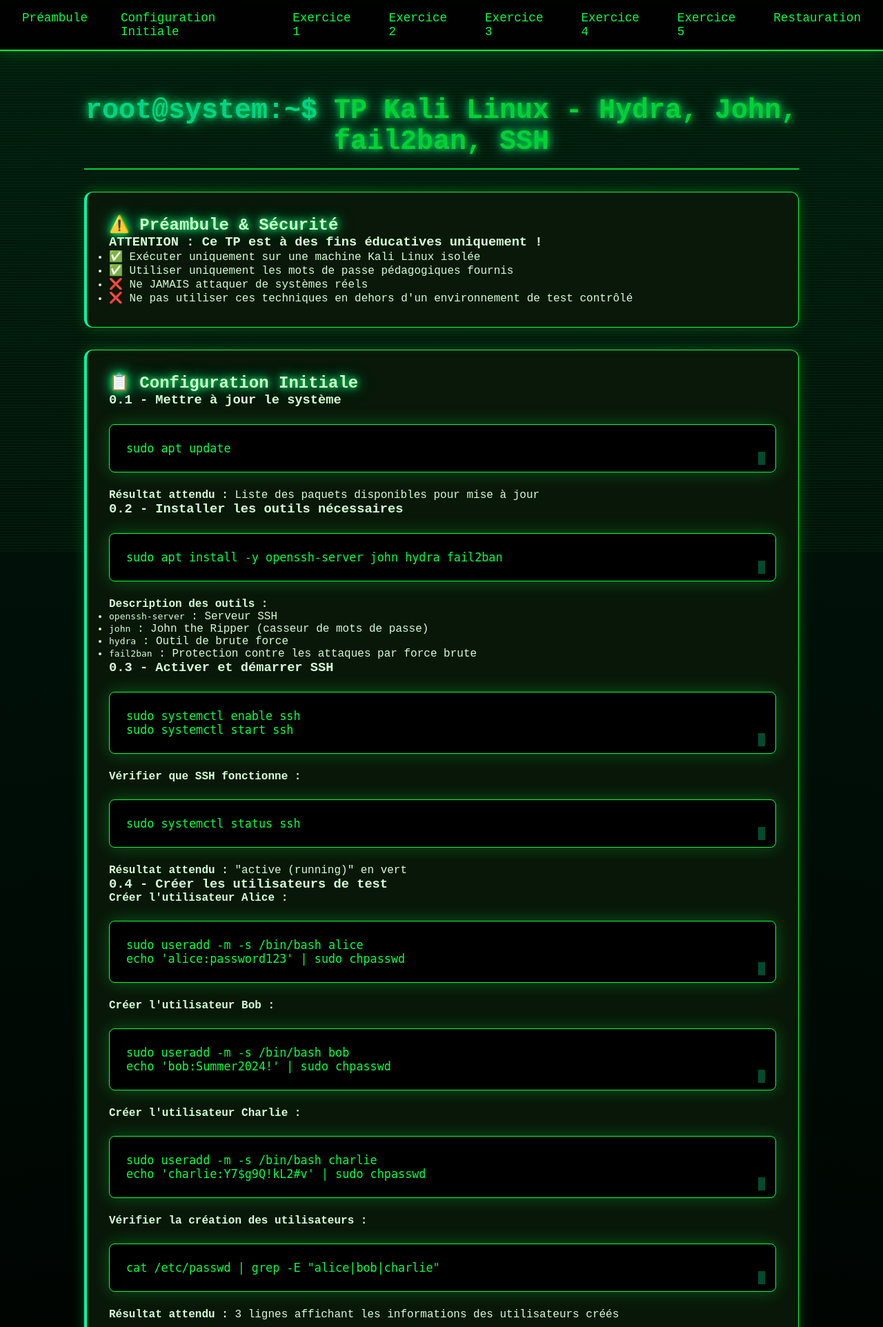
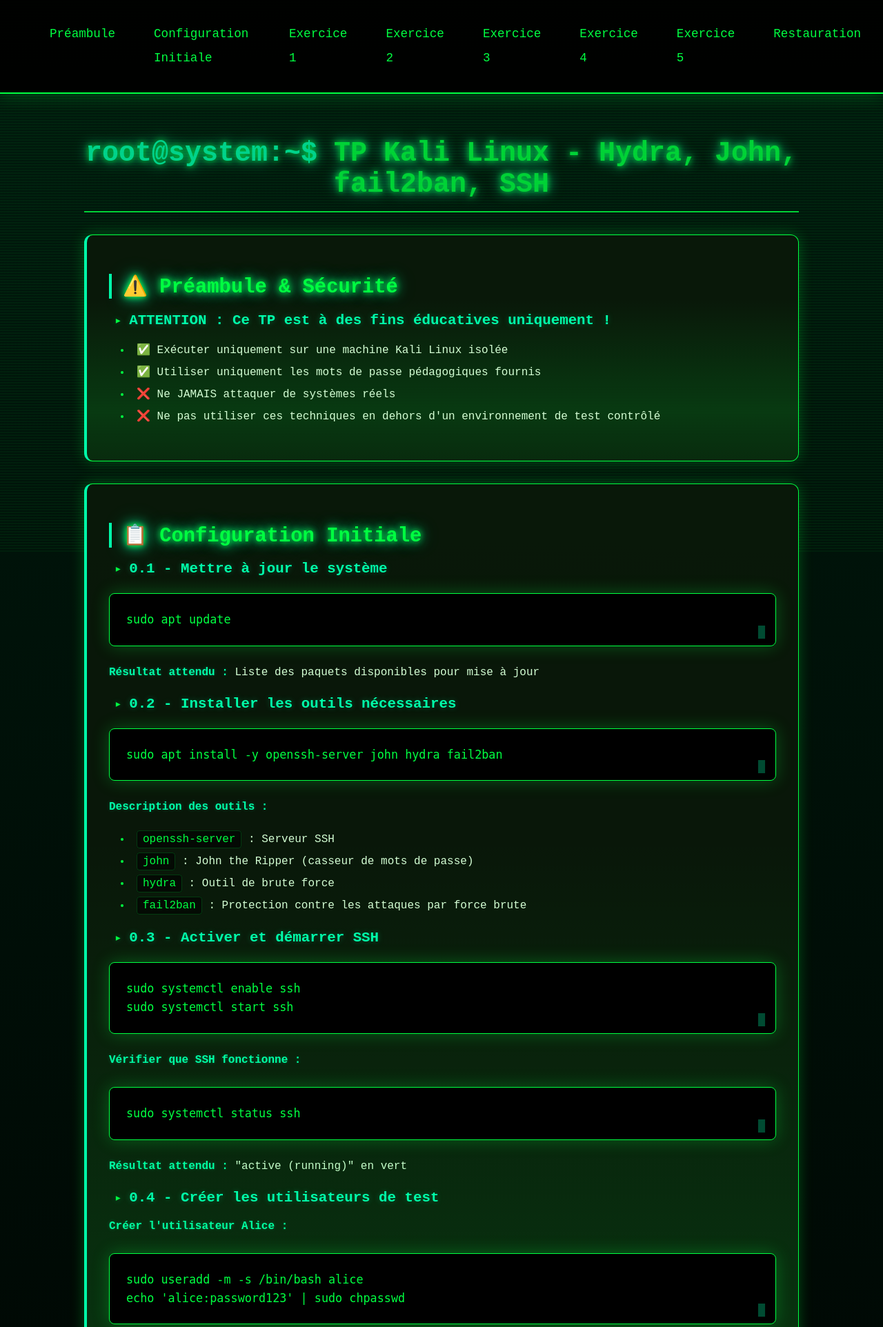
Before and after one commit to tahaelkhadir/projet-brute-force-ssh, a Flask app: page /exercices in a window 1280 px wide. Shown: the top 1924 px of the page at 69% size. Run offline with Flask 3, Linux system fonts and the light colour scheme.

Commit message:
Update style2.css

```diff
--- a/static/css/style2.css
+++ b/static/css/style2.css
@@ -98,6 +98,36 @@
     color: #00ffaa;
 }
 
+h2 {
+    color: #00ff41;
+    font-size: 1.8rem;
+    margin: 1.5rem 0 1rem 0;
+    text-shadow: 0 0 10px #00ff41, 0 0 20px #00ff4144;
+    border-left: 4px solid #00ffaa;
+    padding-left: 1rem;
+    transition: all 0.3s ease;
+}
+
+h2:hover {
+    text-shadow: 0 0 15px #00ffaa, 0 0 30px #00ffaa66;
+    border-left-color: #00ff41;
+}
+
+h3 {
+    color: #00ffaa;
+    font-size: 1.3rem;
+    margin: 1.2rem 0 0.8rem 0;
+    text-shadow: 0 0 8px #00ffaa44;
+    position: relative;
+    padding-left: 0.5rem;
+}
+
+h3::before {
+    content: "▸ ";
+    color: #00ff41;
+    font-size: 1.1rem;
+}
+
 @keyframes blink {
     0%, 100% { opacity: 1; }
     50% { opacity: 0.8; }
@@ -160,7 +195,16 @@
     transition: all 0.3s ease;
 }
 
-.terminal pre { white-space: pre-wrap; word-wrap: break-word; }
+.terminal:hover {
+    box-shadow: 0 0 35px #00ff4166;
+    border-color: #00ffaa;
+}
+
+.terminal pre {
+    white-space: pre-wrap;
+    word-wrap: break-word;
+    line-height: 1.6;
+}
 
 .terminal::before {
     content: "█";
@@ -174,6 +218,90 @@
 @keyframes cursorBlink {
     0%, 100% { opacity: 1; }
     50% { opacity: 0; }
+}
+
+/* === PARAGRAPHES ET TEXTE === */
+p {
+    line-height: 1.8;
+    margin: 1rem 0;
+    color: #d4ffd4;
+}
+
+p strong {
+    color: #00ffaa;
+    text-shadow: 0 0 5px #00ffaa44;
+}
+
+code {
+    background: rgba(0, 0, 0, 0.6);
+    padding: 0.2rem 0.5rem;
+    border-radius: 4px;
+    color: #00ff41;
+    border: 1px solid #00ff4133;
+    font-family: 'Courier New', monospace;
+}
+
+/* === LISTES === */
+ul, ol {
+    margin: 1rem 0 1rem 2rem;
+    line-height: 2;
+}
+
+ul li, ol li {
+    color: #d4ffd4;
+    position: relative;
+    padding-left: 0.5rem;
+}
+
+ul li::marker {
+    color: #00ff41;
+}
+
+ol li::marker {
+    color: #00ffaa;
+    font-weight: bold;
+}
+
+ul li:hover, ol li:hover {
+    color: #00ffaa;
+}
+
+/* === SECTIONS SPÉCIALES === */
+.warning-box {
+    background: rgba(255, 100, 0, 0.1);
+    border-left: 4px solid #ff6600;
+    padding: 1.5rem;
+    margin: 1.5rem 0;
+    border-radius: 8px;
+    box-shadow: 0 0 15px rgba(255, 102, 0, 0.2);
+}
+
+.warning-box h3 {
+    color: #ff9944;
+    margin-top: 0;
+}
+
+.info-box {
+    background: rgba(0, 100, 255, 0.1);
+    border-left: 4px solid #0066ff;
+    padding: 1.5rem;
+    margin: 1.5rem 0;
+    border-radius: 8px;
+    box-shadow: 0 0 15px rgba(0, 102, 255, 0.2);
+}
+
+.info-box h3 {
+    color: #66aaff;
+    margin-top: 0;
+}
+
+.success-box {
+    background: rgba(0, 255, 100, 0.1);
+    border-left: 4px solid #00ff66;
+    padding: 1.5rem;
+    margin: 1.5rem 0;
+    border-radius: 8px;
+    box-shadow: 0 0 15px rgba(0, 255, 102, 0.2);
 }
 
 /* === GLOW TEXT === */
@@ -228,21 +360,78 @@
 }
 
 /* === LINKS, BUTTONS === */
-a, .btn {
+a {
     color: #00ff41;
-    transition: color 0.3s ease, box-shadow 0.3s ease;
+    transition: color 0.3s ease, text-shadow 0.3s ease;
+    text-decoration: underline;
+}
+
+a:hover {
+    color: #00ffaa;
+    text-shadow: 0 0 10px #00ffaa66;
 }
 
 .btn {
     display: inline-block;
-    padding: 0.5rem 0.75rem;
+    padding: 0.75rem 1.5rem;
     background: rgba(0,0,0,0.65);
     border: 1px solid #00ff41;
     border-radius: 8px;
     text-decoration: none;
+    color: #00ff41;
+    transition: all 0.3s ease;
+    margin: 0.5rem;
+    cursor: pointer;
 }
 
-.btn:hover { color: #00ffaa; box-shadow: 0 0 18px #00ffaa55; }
+.btn:hover {
+    color: #00ffaa;
+    box-shadow: 0 0 18px #00ffaa55;
+    background: rgba(0, 255, 100, 0.1);
+    border-color: #00ffaa;
+    transform: translateY(-2px);
+}
+
+/* === EMOJIS ET ICÔNES === */
+h2::before {
+    margin-right: 0.5rem;
+    filter: drop-shadow(0 0 5px #00ff4166);
+}
+
+/* === SCROLLBAR PERSONNALISÉE === */
+::-webkit-scrollbar {
+    width: 10px;
+    height: 10px;
+}
+
+::-webkit-scrollbar-track {
+    background: #000;
+    border: 1px solid #00ff4133;
+}
+
+::-webkit-scrollbar-thumb {
+    background: #00ff41;
+    border-radius: 5px;
+}
+
+::-webkit-scrollbar-thumb:hover {
+    background: #00ffaa;
+    box-shadow: 0 0 10px #00ffaa66;
+}
+
+/* === ANIMATIONS SUPPLÉMENTAIRES === */
+@keyframes pulse {
+    0%, 100% {
+        box-shadow: 0 0 20px #00ff4144;
+    }
+    50% {
+        box-shadow: 0 0 40px #00ffaa88;
+    }
+}
+
+.card:hover {
+    animation: pulse 2s infinite;
+}
 
 /* === RESPONSIVE === */
 @media (max-width: 768px) {
```
Also changed, not shown: other parts of static/css/style2.css (+131 -5 lines).
